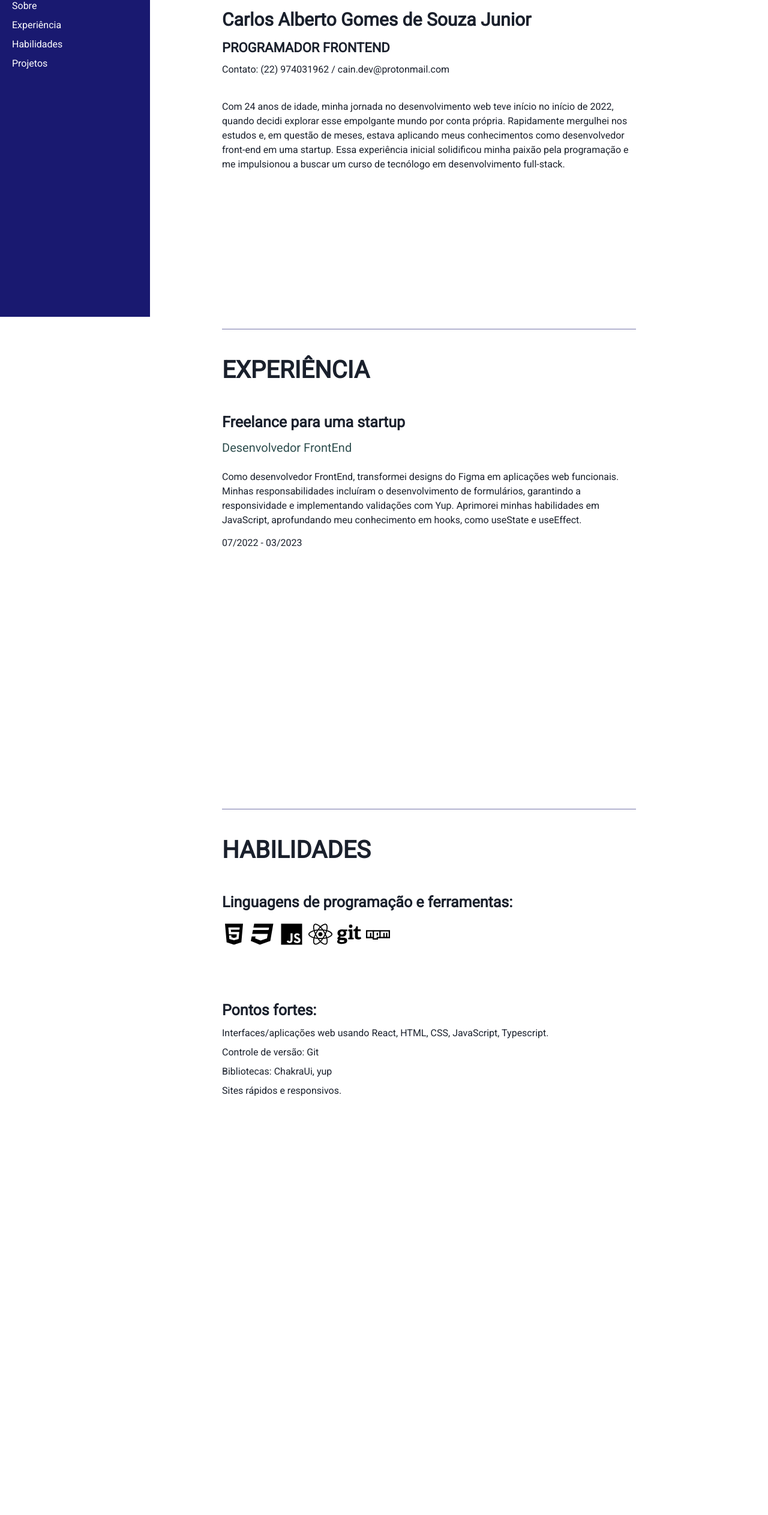
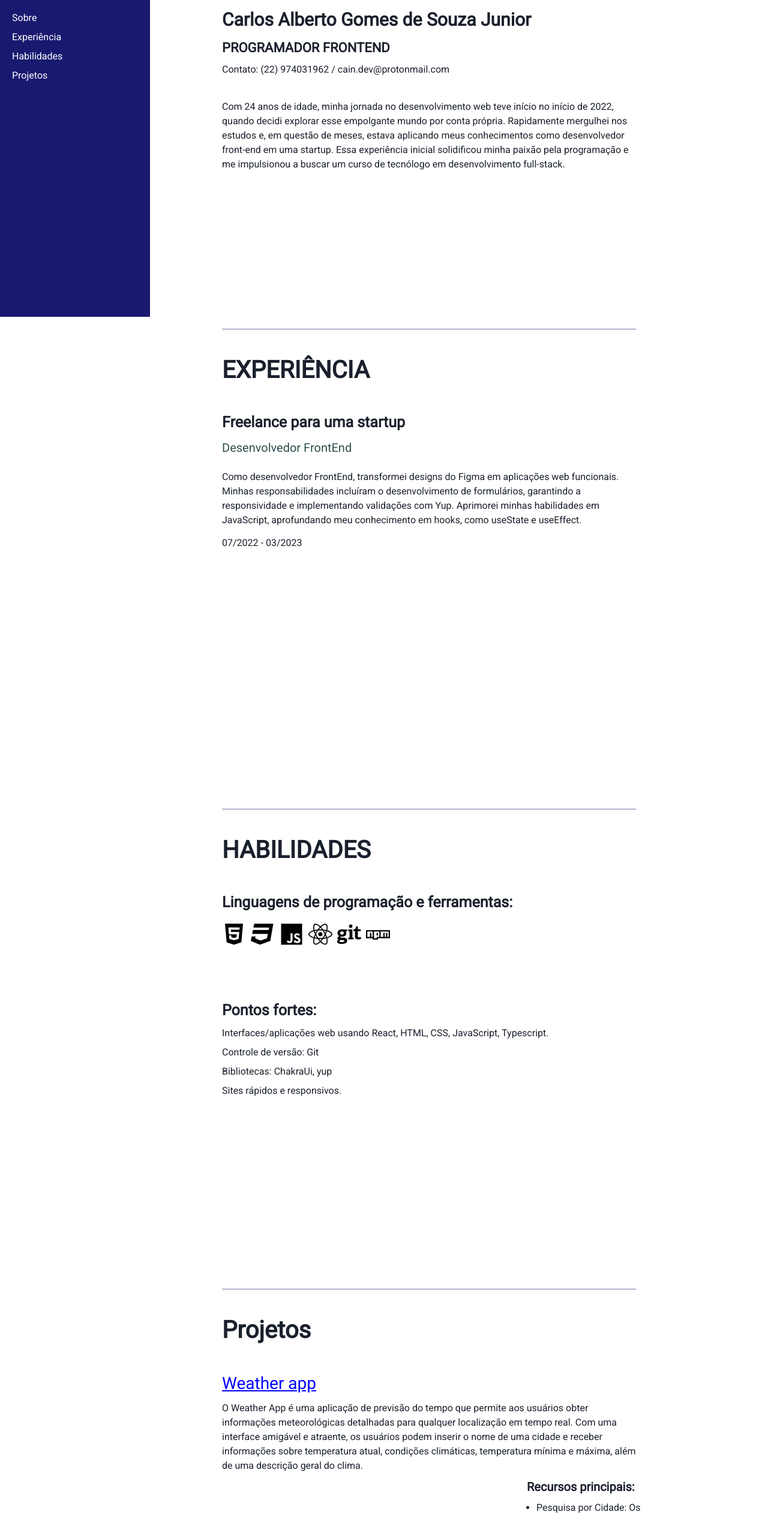
Before and after one commit to qayin1/portfolio, a React (Create React App) app: page / in a window 1280 px wide. Shown: the part 272-2797 px from the top of the page at 60% size. Before the commit the page ends 2440 px from the top, so only its background shows below. Built offline with nearby package versions, Linux system fonts and the light colour scheme.

Commit message:
projeto adicionado

```diff
--- a/public/index.html
+++ b/public/index.html
@@ -24,7 +24,7 @@
       work correctly both with client-side routing and a non-root public URL.
       Learn how to configure a non-root public URL by running `npm run build`.
     -->
-    <title>React App</title>
+    <title>Portfolio</title>
   </head>
   <body>
     <noscript>You need to enable JavaScript to run this app.</noscript>
--- a/src/App.js
+++ b/src/App.js
@@ -12,9 +12,13 @@ import {
   Stack,
   Divider,
   CheckboxIcon,
+  UnorderedList,
+  ListItem,
 } from '@chakra-ui/react';
 import { FaCss3, FaGit, FaHtml5, FaJs, FaNpm, FaReact } from 'react-icons/fa';
 import { IconContext } from 'react-icons';
+import weatherapp from './assets/weatherapp.png';
+import weatherappmobile from './assets/weatherappmobile.png';
 import './style/global.css';
 import theme from './config/theme';
 import { Link as ScrollLink, animateScroll as scroll } from 'react-scroll';
@@ -121,6 +125,7 @@ function App() {
                   w={mobile ? '100px' : '200px'}
                   alt=""
                   marginTop={mobile ? '20px' : '50px'}
+                  marginBottom={mobile ? 'initial' : '20px'}
                 />
               </Box>
               <Stack
@@ -155,7 +160,15 @@ function App() {
                 >
                   Habilidades
                 </ScrollLink>
-                <Text cursor={'pointer'}>Projetos</Text>
+                <ScrollLink
+                  to="projetoSection"
+                  smooth={true}
+                  duration={500}
+                  offset={mobile ? -20 : -70}
+                  style={{ cursor: 'pointer' }}
+                >
+                  Projetos
+                </ScrollLink>
               </Stack>
             </Box>
           </>
@@ -277,6 +290,144 @@ function App() {
             <Text>Bibliotecas: ChakraUi, yup</Text>
             <Text>Sites rápidos e responsivos.</Text>
           </Stack>
+          <Stack id="projetoSection" minHeight="100vh">
+            <Divider
+              orientation="horizontal"
+              borderColor="#191970"
+              width="100%"
+            />
+            <Text
+              marginBlock={mobile ? '20px' : '30px'}
+              fontFamily="Roboto"
+              fontSize="40px"
+              fontWeight="bold"
+            >
+              Projetos
+            </Text>
+            <Stack maxWidth={'180px'}>
+              <Link
+                fontSize={'28px'}
+                w={'auto'}
+                textDecoration={'underline'}
+                color={'#0000ff'}
+                href="https://weather-app-seven-beta-35.vercel.app"
+                isExternal
+              >
+                Weather app
+              </Link>
+            </Stack>
+
+            <Text>
+              O Weather App é uma aplicação de previsão do tempo que permite aos
+              usuários obter informações meteorológicas detalhadas para qualquer
+              localização em tempo real. Com uma interface amigável e atraente,
+              os usuários podem inserir o nome de uma cidade e receber
+              informações sobre temperatura atual, condições climáticas,
+              temperatura mínima e máxima, além de uma descrição geral do clima.
+            </Text>
+            {mobile ? (
+              <>
+                <VStack>
+                  <Image
+                    borderRadius={'20px'}
+                    boxSize={'300px'}
+                    sizes="200px"
+                    objectFit="cover"
+                    src={weatherappmobile}
+                    alt="weather app print"
+                  />
+                  <Stack>
+                    <Text fontWeight={'bold'} fontSize={'20px'}>
+                      Recursos principais:
+                    </Text>
+                    <UnorderedList spacing={3}>
+                      <ListItem>
+                        Pesquisa por Cidade: Os usuários podem inserir o nome de
+                        qualquer cidade do mundo para obter informações
+                        meteorológicas atualizadas.
+                      </ListItem>
+                      <ListItem>
+                        Dados Precisos: O aplicativo se conecta a fontes
+                        confiáveis de dados meteorológicos para fornecer
+                        informações precisas e confiáveis.
+                      </ListItem>
+                      <ListItem>
+                        Interface Atraente: O design intuitivo e agradável
+                        tornam a experiência do usuário simples e atraente.
+                      </ListItem>
+                      <ListItem>
+                        Compatível com Dispositivos Móveis: O aplicativo é
+                        responsivo, funcionando bem em dispositivos móveis e
+                        computadores.
+                      </ListItem>
+                    </UnorderedList>
+                    <Text mt={'8px'} fontWeight={'bold'} fontSize={'20px'}>
+                      Tecnologias utilizadas:
+                    </Text>
+                    <UnorderedList spacing={3}>
+                      <ListItem>Linguagem de Programação: JavaScript</ListItem>
+                      <ListItem>
+                        Bibliotecas/Frameworks: React, Chakra UI
+                      </ListItem>
+                      <ListItem>API Externa: OpenWeatherMap API</ListItem>
+                      <ListItem>Outras Tecnologias: Git, GitHub</ListItem>
+                    </UnorderedList>
+                  </Stack>
+                </VStack>{' '}
+              </>
+            ) : (
+              <>
+                {' '}
+                <HStack>
+                  <Image
+                    borderRadius={'20px'}
+                    boxSize={'500px'}
+                    sizes="200px"
+                    objectFit="cover"
+                    src={weatherapp}
+                    alt="weather app print"
+                  />
+                  <Stack>
+                    <Text fontWeight={'bold'} fontSize={'20px'}>
+                      Recursos principais:
+                    </Text>
+                    <UnorderedList spacing={3}>
+                      <ListItem>
+                        Pesquisa por Cidade: Os usuários podem inserir o nome de
+                        qualquer cidade do mundo para obter informações
+                        meteorológicas atualizadas.
+                      </ListItem>
+                      <ListItem>
+                        Dados Precisos: O aplicativo se conecta a fontes
+                        confiáveis de dados meteorológicos para fornecer
+                        informações precisas e confiáveis.
+                      </ListItem>
+                      <ListItem>
+                        Interface Atraente: O design intuitivo e agradável
+                        tornam a experiência do usuário simples e atraente.
+                      </ListItem>
+                      <ListItem>
+                        Compatível com Dispositivos Móveis: O aplicativo é
+                        responsivo, funcionando bem em dispositivos móveis e
+                        computadores.
+                      </ListItem>
+                    </UnorderedList>
+                    <Text mt={'8px'} fontWeight={'bold'} fontSize={'20px'}>
+                      Tecnologias utilizadas:
+                    </Text>
+                    <UnorderedList spacing={3}>
+                      <ListItem>Linguagem de Programação: JavaScript</ListItem>
+                      <ListItem>
+                        Bibliotecas/Frameworks: React, Chakra UI
+                      </ListItem>
+                      <ListItem>API Externa: OpenWeatherMap API</ListItem>
+                      <ListItem>Outras Tecnologias: Git, GitHub</ListItem>
+                    </UnorderedList>
+                  </Stack>
+                </HStack>
+              </>
+            )}
+          </Stack>
         </Box>
       </Box>
     </ChakraProvider>
```
Also changed, not shown: src/assets/weatherapp.png (added), src/assets/weatherappmobile.png (added).
